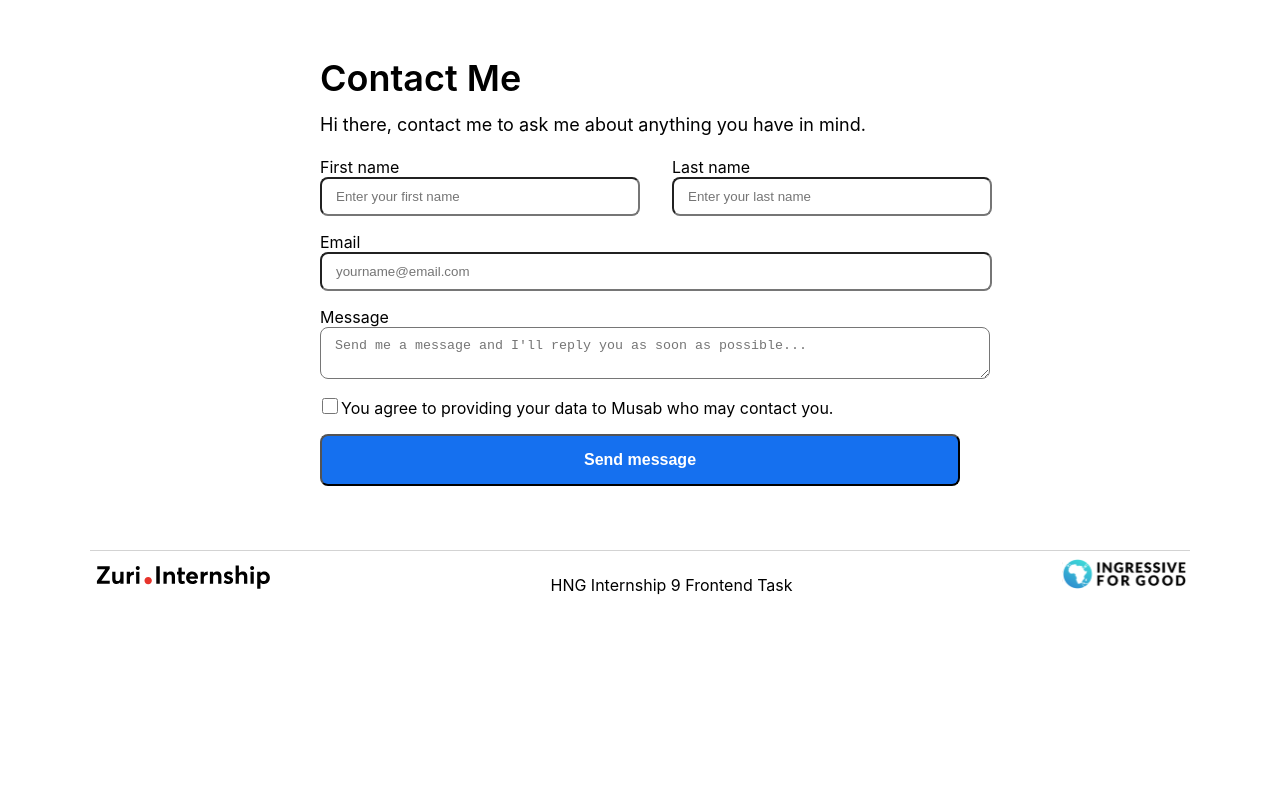
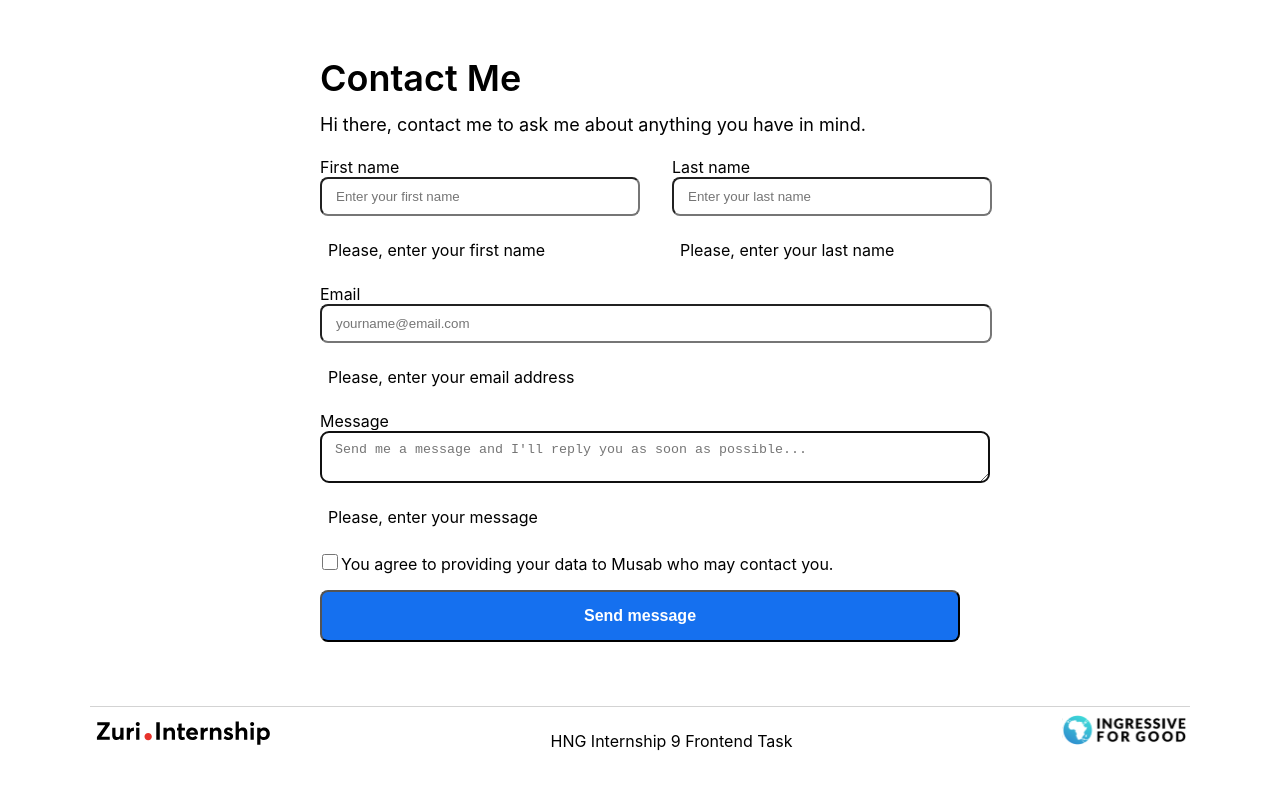
Before and after one commit to Musab1258/hng-front-end-satge1-task, a React (Create React App) app: page /contact in a window 1280 px wide. Shown: the top 788 px of the page. Built offline with nearby package versions, Linux system fonts and the light colour scheme.

Commit message:
feat: validation and controlled input

```diff
--- a/src/components/contact/contact.js
+++ b/src/components/contact/contact.js
@@ -1,9 +1,61 @@
+import { useState, useRef, useEffect } from 'react';
 import './Contact.css';
 import Footer from "../footer/Footer";
 
-
+const NAME_REGEX = /^[a-zA-Z][a-zA-Z0-9-_.]{1,23}$/;
+const EMAIL_REGEX = /^[a-zA-Z][a-zA-Z0-9-_](?=.*[.]).{1,500}$/;
 
 function Contact() {
+  const formRef = useRef();
+
+  const [ firstName, setFirstName ] = useState("");
+  const [ validFirstName, setValidFirstName ] = useState(false);
+  const [ firstNameFocus, setFirstNameFocus] = useState(false);
+
+  const [ lastName, setLastName ] = useState("");
+  const [ validLastName, setValidLastName ] = useState(false);
+  const [ lastNameFocus, setLastNameFocus] = useState(false);
+
+  const [ email, setEmail ] = useState("");
+  const [ validEmail, setValidEmail ] = useState(false);
+  const [ emailFocus, setEmailFocus] = useState(false);
+
+  const [ message, setMessage ] = useState("");
+  const [ validMessage, setValidMessage ] = useState(false);
+  const [ messageFocus, setMessageFocus] = useState(false);
+
+  useEffect(() => {
+    formRef.current.focus();
+  }, []);
+
+  useEffect(() => {
+    const result = NAME_REGEX.test(firstName);
+    setValidFirstName(result);
+  }, [firstName]);
+
+  useEffect(() => {
+    const result = NAME_REGEX.test(lastName);
+    setValidLastName(result);
+  }, [lastName]);
+
+  useEffect(() => {
+    const result = EMAIL_REGEX.test(email);
+    setValidEmail(result);
+  }, [email]);
+
+  useEffect(() => {
+    const result = NAME_REGEX.test(message);
+    setValidMessage(result);
+  }, [message]);
+
+  const handleSubmit = (e) => {
+    e.preventDefault();
+    setFirstName("");
+    setLastName("");
+    setEmail("");
+    setMessage("");
+  }
+
   return (
     <div>
       <div className='contact'>
@@ -18,18 +70,28 @@ function Contact() {
               First name
             </label>
             <input id="first_name"
+                   type="text"
+                   ref={formRef}
+                   onChange={(e) => setFirstName(e.target.value)}
+                   onFocus={() => setFirstNameFocus(true)}
                    placeholder="Enter your first name"
-                   className='entry'
+                   className='entry input'
             />
+            <p className='firstNameFocus & !validFirstName ? show : hide'>Please, enter your first name</p>
             </div>
             <div className='form-entries lst-name'>
               <label>
                 Last name
               </label>
               <input id="last_name"
+                     type="text"
+                     ref={formRef}
+                     onChange={(e) => setLastName(e.target.value)}
+                     onFocus={() => setLastNameFocus(true)}
                      placeholder="Enter your last name"
-                     className='entry'
+                     className='entry  input'
               />
+              <p className='lastNameFocus & !validLastName ? show : hide'>Please, enter your last name</p>
             </div>
           </div>
           <div className='form-entries' >
@@ -37,18 +99,28 @@ function Contact() {
               Email
             </label>
             <input id="email"
+                   type="email"
+                   ref={formRef}
+                   onChange={(e) => setEmail(e.target.value)}
+                   onFocus={() => setEmailFocus(true)}
                    placeholder="yourname@email.com"
-                   className='entry'
+                   className='entry input'
             />
+            <p className='emailFocus & !validEmail ? show : hide'>Please, enter your email address</p>
           </div>
           <div className='form-entries'>
             <label>
               Message
             </label>
             <textarea id="message"
+                      type="text"
+                      ref={formRef}
+                      onChange={(e) => setMessage(e.target.value)}
+                      onFocus={() => setMessageFocus(true)}
                       placeholder="Send me a message and I'll reply you as soon as possible..."
-                      className='entry'
+                      className='entry text-area'
             />
+            <p className='messageFocus & !validMessage ? show : hide'>Please, enter your message</p>
           </div>
           <div>
             <input type="checkbox" className='checkbox' />
```
